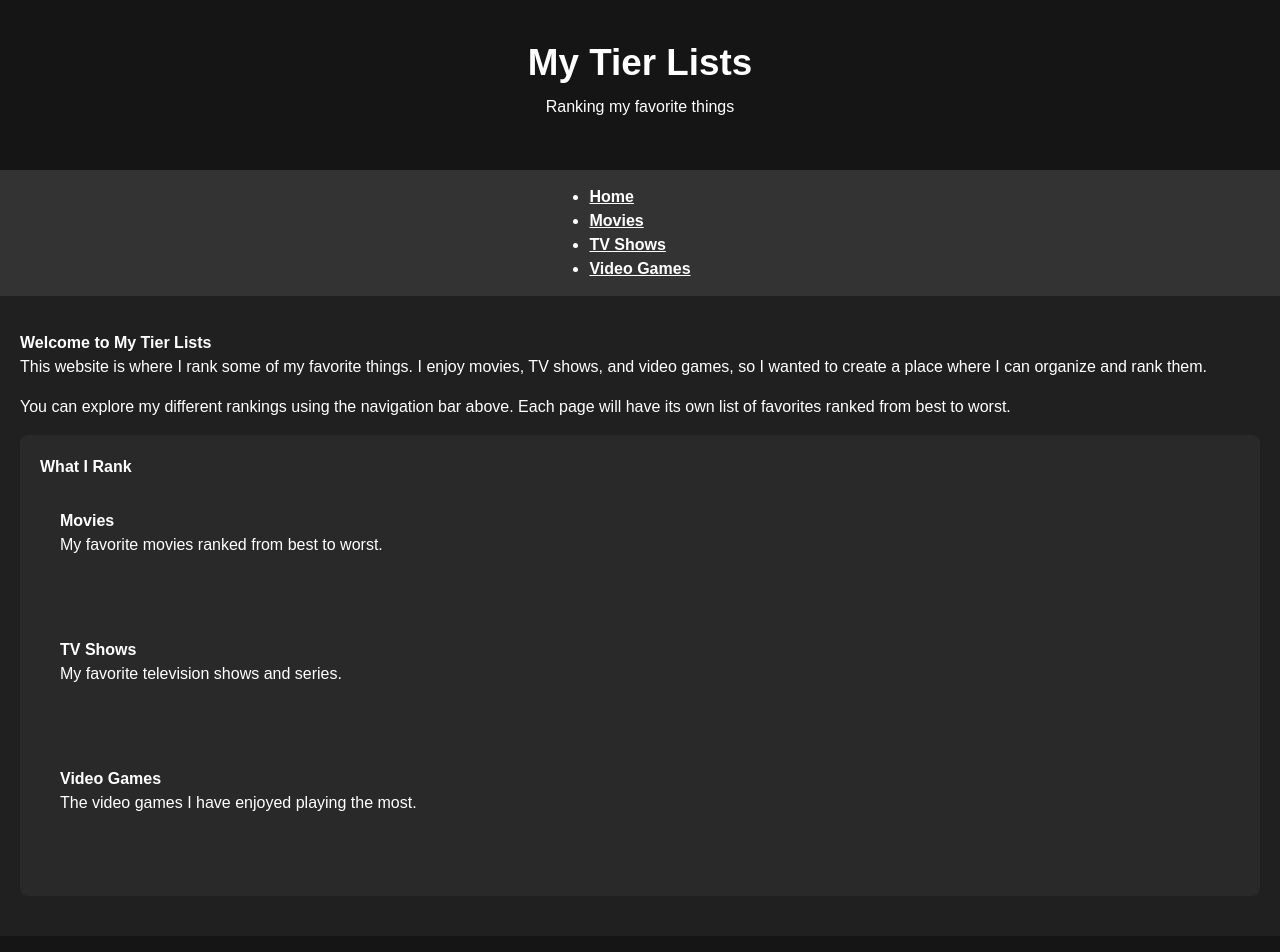
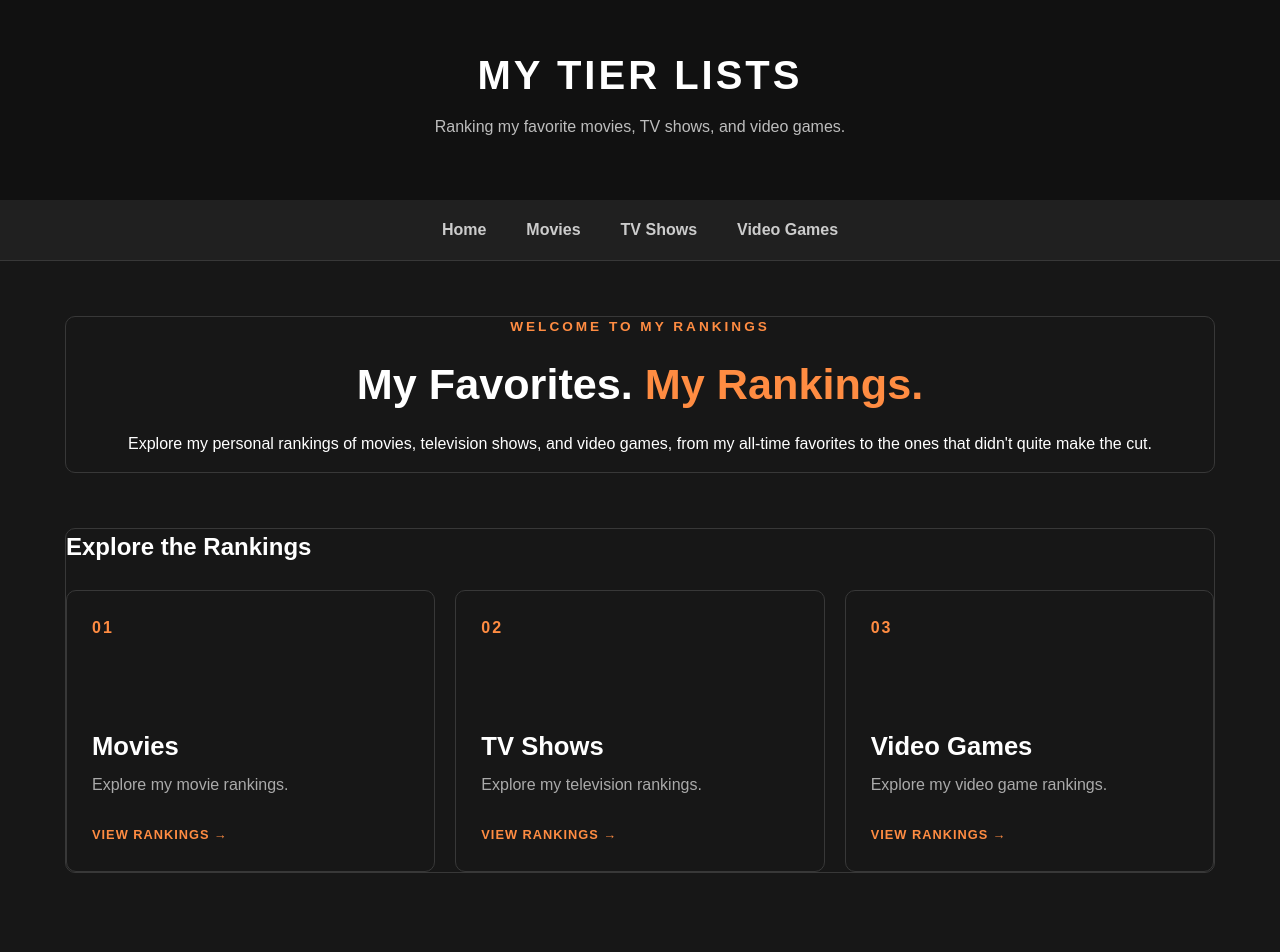
Before and after one commit to FreeMattC/Final, a plain HTML site: page index.html in a window 1280 px wide. Shown: the top 952 px of the page. Drawn offline with Linux system fonts and the light colour scheme.

Commit message:
Better Homepage and Interactions
^

```diff
--- /dev/null
+++ b/home.css
@@ -0,0 +1,148 @@
+
+
+
+.home-page {
+    background-color: #171717;
+    color: white;
+}
+
+
+
+.home-page header {
+    background-color: #111111;
+    padding: 45px 20px;
+}
+
+.home-page header h1 {
+    font-size: 2.5rem;
+    letter-spacing: 3px;
+}
+
+.home-page header p {
+    color: #bdbdbd;
+    margin-top: 10px;
+}
+
+
+
+.home-page nav {
+    background-color: #202020;
+    padding: 18px;
+    border-bottom: 1px solid #383838;
+}
+
+.home-page nav ul {
+    display: flex;
+    justify-content: center;
+    align-items: center;
+    gap: 40px;
+    list-style: none;
+    margin: 0;
+    padding: 0;
+}
+
+.home-page nav a {
+    color: #cccccc;
+    text-decoration: none;
+}
+
+.home-page nav a:hover {
+    color: #ff8c42;
+}
+
+
+
+.home-main {
+    max-width: 1150px;
+    margin: 0 auto;
+    padding: 55px 25px;
+}
+
+.home-page section {
+    background-color: transparent;
+    padding: 0;
+    margin-bottom: 55px;
+}
+
+
+
+.welcome-section {
+    text-align: center;
+}
+
+.welcome-label {
+    color: #ff8c42;
+    font-size: 0.85rem;
+    font-weight: bold;
+    letter-spacing: 3px;
+}
+
+.welcome-section h2 {
+    font-size: 2.7rem;
+    margin: 15px 0;
+}
+
+.welcome-section h2 span {
+    color: #ff8c42;
+}
+
+.category-section h2 {
+    font-size: 1.5rem;
+    margin-bottom: 25px;
+}
+
+.category-grid {
+    display: grid;
+    grid-template-columns: repeat(3, 1fr);
+    gap: 20px;
+}
+
+.category-card {
+    display: flex;
+    flex-direction: column;
+    justify-content: space-between;
+    min-height: 230px;
+    padding: 25px;
+    border: 1px solid #383838;
+    border-radius: 10px;
+    text-decoration: none;
+    color: white;
+}
+
+.category-card:hover {
+    border-color: #ff8c42;
+    background: #303030;
+}
+
+.category-number {
+    color: #ff8c42;
+    font-size: 1rem;
+    font-weight: bold;
+    letter-spacing: 2px;
+}
+
+.category-content h3 {
+    font-size: 1.6rem;
+    margin-bottom: 8px;
+}
+
+.category-content p {
+    color: #aaaaaa;
+    margin-bottom: 25px;
+}
+
+.category-content span {
+    color: #ff8c42;
+    font-size: 0.8rem;
+    font-weight: bold;
+    letter-spacing: 1px;
+}
+
+
+
+.home-page footer {
+    background-color: #111111;
+    border-top: 1px solid #383838;
+    color: #aaaaaa;
+    padding: 25px;
+}
--- a/index.html
+++ b/index.html
@@ -1,63 +1,75 @@
+
 <!DOCTYPE html>
 <html lang="en">
 <head>
     <meta charset="UTF-8">
     <meta name="viewport" content="width=device-width, initial-scale=1.0">
     <title>My Tier Lists</title>
-
- <link rel="stylesheet" href="reset.css">
-<link rel="stylesheet" href="styles.css">
+    <link rel="stylesheet" href="reset.css">
+    <link rel="stylesheet" href="styles.css">
+    <link rel="stylesheet" href="home.css">
 </head>
 
-<body>
+<body class="home-page">
 
     <header>
-        <h1>My Tier Lists</h1>
-        <p>Ranking my favorite things</p>
+        <h1>MY TIER LISTS</h1>
+        <p>Ranking my favorite movies, TV shows, and video games.</p>
     </header>
 
     <nav>
         <ul>
-            <li><a href="index.html">Home</a></li>
+            <li><a href="index.html" class="active">Home</a></li>
             <li><a href="movies.html">Movies</a></li>
             <li><a href="tv-shows.html">TV Shows</a></li>
             <li><a href="video-games.html">Video Games</a></li>
         </ul>
     </nav>
 
-    <main>
-        <h2>Welcome to My Tier Lists</h2>
+    <main class="home-main">
 
-        <p>
-            This website is where I rank some of my favorite things.
-            I enjoy movies, TV shows, and video games, so I wanted
-            to create a place where I can organize and rank them.
-        </p>
+        <section class="welcome-section">
+            <p class="welcome-label">WELCOME TO MY RANKINGS</p>
+            <h2>My Favorites. <span>My Rankings.</span></h2>
+            <p>
+                Explore my personal rankings of movies, television shows,
+                and video games, from my all-time favorites to the ones
+                that didn't quite make the cut.
+            </p>
+        </section>
 
-        <p>
-            You can explore my different rankings using the navigation
-            bar above. Each page will have its own list of favorites
-            ranked from best to worst.
-        </p>
+        <section class="category-section">
+            <h2>Explore the Rankings</h2>
 
-        <section>
-            <h2>What I Rank</h2>
+            <div class="category-grid">
 
-            <div class="categories">
-                <section>
-                    <h3>Movies</h3>
-                    <p>My favorite movies ranked from best to worst.</p>
-                </section>
+                <a href="movies.html" class="category-card">
+                    <div class="category-number">01</div>
+                    <div class="category-content">
+                        <h3>Movies</h3>
+                        <p>Explore my movie rankings.</p>
+                        <span>VIEW RANKINGS →</span>
+                    </div>
+                </a>
 
-                <section>
-                    <h3>TV Shows</h3>
-                    <p>My favorite television shows and series.</p>
-                </section>
+                <a href="tv-shows.html" class="category-card">
+                    <div class="category-number">02</div>
+                    <div class="category-content">
+                        <h3>TV Shows</h3>
+                        <p>Explore my television rankings.</p>
+                        <span>VIEW RANKINGS →</span>
+                    </div>
+                </a>
 
-                <section>
-                    <h3>Video Games</h3>
-                    <p>The video games I have enjoyed playing the most.</p>
-                </section>
+                <a href="video-games.html" class="category-card">
+                    <div class="category-number">03</div>
+                    <div class="category-content">
+                        <h3>Video Games</h3>
+                        <p>Explore my video game rankings.</p>
+                        <span>VIEW RANKINGS →</span>
+                    </div>
+                </a>
+
             </div>
         </section>
 
--- a/styles.css
+++ b/styles.css
@@ -1,75 +1,104 @@
 
 body {
     font-family: Arial, sans-serif;
-    background-color: #202020;
+    background-color: #171717;
     color: white;
     line-height: 1.5;
 }
 
+
+
 header {
-    background-color: #151515;
+    background-color: #111111;
     color: white;
     text-align: center;
-    padding: 35px 20px;
+    padding: 40px 20px;
 }
 
 header h1 {
-    font-size: 2.3rem;
-    margin-bottom: 5px;
+    font-size: 2.5rem;
+    letter-spacing: 2px;
+    margin-bottom: 8px;
 }
 
+
+
 nav {
-    background-color: #333;
+    background-color: #202020;
     display: flex;
     justify-content: center;
+    align-items: center;
     flex-wrap: wrap;
-    gap: 30px;
-    padding: 15px;
+    gap: 35px;
+    padding: 18px;
+    border-bottom: 1px solid #383838;
 }
 
 nav a {
-    color: white;
+    color: #cccccc;
     font-weight: bold;
+    text-decoration: none;
+    transition: color 0.3s;
 }
 
 nav a:hover {
-    color: #ffd166;
+    color: #ff8c42;
 }
+
+
 
 main {
     max-width: 1250px;
-    margin: 35px auto;
-    padding: 0 20px;
+    margin: 40px auto;
+    padding: 0 25px;
 }
 
 section {
-    background-color: #292929;
-    padding: 20px;
-    margin-bottom: 25px;
-    border-radius: 8px;
+    background-color: #222222;
+    padding: 25px;
+    margin-bottom: 30px;
+    border: 1px solid #383838;
+    border-radius: 10px;
 }
 
 section h2 {
-    margin-bottom: 10px;
+    margin-bottom: 15px;
 }
+
+
 
 .tier-intro {
     text-align: center;
 }
 
+.tier-intro h2 {
+    font-size: 2rem;
+}
+
+.tier-intro p {
+    color: #aaaaaa;
+}
+
+
+
 .tier-list {
     padding: 0;
     background-color: transparent;
+    border: none;
 }
 
 .tier-row {
     display: grid;
     grid-template-columns: 130px 1fr;
-    min-height: 155px;
-    background-color: #171717;
-    border: 1px solid #333;
-    margin-bottom: 3px;
+    min-height: 175px;
+    background-color: #202020;
+    border: 1px solid #383838;
+    border-radius: 8px;
+    margin-bottom: 8px;
+    overflow: hidden;
 }
+
+
 
 .tier-label {
     display: flex;
@@ -78,7 +107,7 @@ section h2 {
     text-align: center;
     font-size: 1.1rem;
     font-weight: bold;
-    color: #222;
+    color: #222222;
     padding: 10px;
 }
 
@@ -106,24 +135,33 @@ section h2 {
     background-color: #75f77b;
 }
 
+
+
 .tier-items {
     display: flex;
     flex-wrap: wrap;
     align-items: center;
-    gap: 12px;
-    padding: 12px;
+    gap: 15px;
+    padding: 15px;
 }
 
 .tier-card {
     width: 150px;
+    transition: transform 0.3s;
 }
 
+
 .tier-card img {
+    display: block;
     width: 150px;
     height: 200px;
     object-fit: fill;
-    border: 2px solid #555;
-    border-radius: 4px;
+    border: 2px solid #444444;
+    border-radius: 6px;
+}
+
+.tier-card img:hover {
+    border-color: #ff8c42;
 }
 
 .tier-card p {
@@ -131,10 +169,13 @@ section h2 {
     margin-top: 5px;
 }
 
+
+
 footer {
-    background-color: #151515;
-    color: white;
+    background-color: #111111;
+    color: #aaaaaa;
     text-align: center;
-    padding: 20px;
+    padding: 25px;
     margin-top: 40px;
+    border-top: 1px solid #383838;
 }
```
